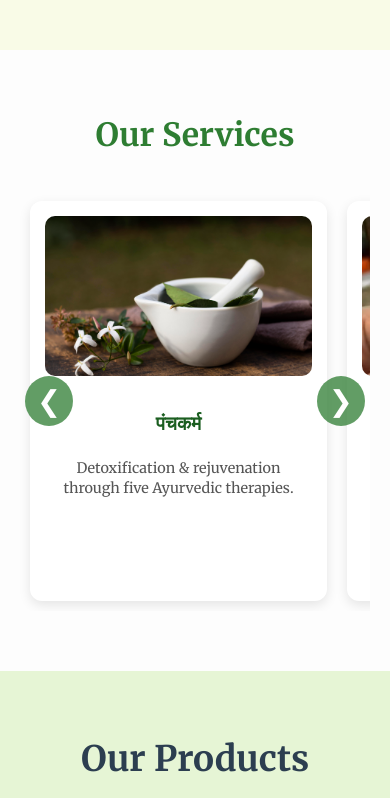
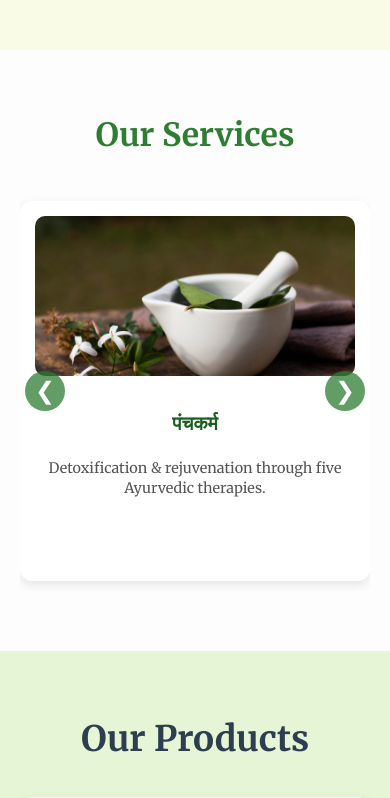
Before and after one commit to vishwapalshinde/Ayurveda-Web-Main, a Flask app: page / in a window 390 px wide. Shown: the part 2916-3714 px from the top of the page. Run offline with Flask 3, Linux system fonts and the light colour scheme; some web fonts are replaced.

Commit message:
Update style.css

```diff
--- a/static/style.css
+++ b/static/style.css
@@ -2134,6 +2134,8 @@ nav a {
     /* Enable smooth scrolling and snapping on mobile */
     overflow-x: auto;
     scroll-snap-type: x mandatory;
+    gap: 0; /* Remove gap to prevent showing other cards */
+    padding: 10px 0; /* Remove horizontal padding */
 
     /* Hide the scrollbar for a cleaner look */
     -ms-overflow-style: none;  /* IE and Edge */
@@ -2145,10 +2147,12 @@ nav a {
   }
 
   #services .service-card {
-    /* Make each card take up most of the screen width */
-    flex-basis: 90%;
-    width: 90%;
+    /* Make each card take up full viewport width minus some margin */
+    flex-basis: calc(100vw - 60px); /* Account for container padding */
+    width: calc(100vw - 60px);
+    min-width: calc(100vw - 60px); /* Prevent shrinking */
     scroll-snap-align: center; /* Snap cards to the center */
+    margin: 0 10px; /* Small margin to prevent edge touching */
   }
 
   /* Adjust button appearance for mobile */
@@ -2168,3 +2172,20 @@ nav a {
     right: 5px; /* Position button on the right edge */
   }
 }
+
+/* Mobile styles for very small screens */
+@media (max-width: 480px) {
+  #services .service-card {
+    /* Make cards even more responsive on very small screens */
+    flex-basis: calc(100vw - 40px); /* Less padding on small screens */
+    width: calc(100vw - 40px);
+    min-width: calc(100vw - 40px);
+    margin: 0 5px; /* Smaller margin */
+    height: 380px; /* Slightly smaller height for small screens */
+  }
+
+  #services .carousel-btn {
+    font-size: 1.5rem;
+    padding: 6px 10px;
+  }
+}
```
